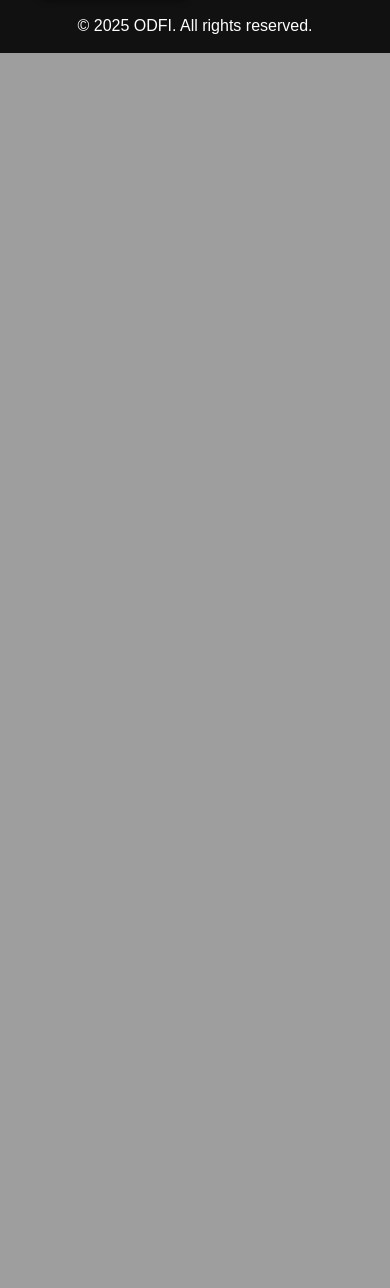
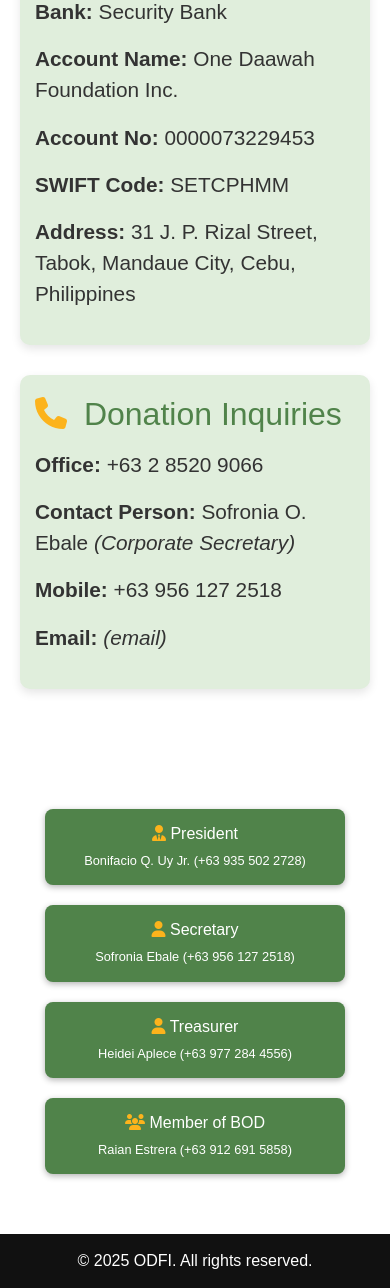
Before and after one commit to kishart/ODFI-django, a Django app: page /contact/ in a window 390 px wide; the page is wider, and only the part inside the window is pictured. Shown: the part 845-2133 px from the top of that part. Before the commit the page ends 898 px from the top of that part, so only its background shows below. Run offline with Django 5.2, Linux system fonts and the light colour scheme.

Commit message:
update contact page

```diff
--- a/templates/authentication/user/contact.html
+++ b/templates/authentication/user/contact.html
@@ -18,53 +18,151 @@
       padding: 0;
       background: #f4f4f9;
     }
-
 .contact-container {
   display: flex;
-      flex-wrap: nowrap;
-      height: 100vh;
+  height: 50vh; /* 👈 30% of viewport height */
 }
 
-   .info-section {
-      background: #E0EEDC;
-      padding: 40px;
-      flex: 0 0 40%; /* 👈 Fixed width to 40% */
+.info-section-grid {
+  display: flex;
+  flex-wrap: wrap; /* allows boxes to wrap to next line */
+  gap: 20px; /* space between boxes */
+  padding-top: 120px;
+  justify-content: center; /* centers boxes horizontally */
+}
+
+.info-section-grid .info-box {
+  background: #50834a;
+  padding: 20px;
+  border-radius: 8px;
+  box-shadow: 0 2px 6px rgba(0,0,0,0.3);
+  color: #fff;
+
+  height: 150px;
+  min-width: 200px;   /* ensures box never gets too small */
+  max-width: 300px;   /* prevents it from stretching too much */
+  flex: 1 1 200px;    /* flex-grow, flex-shrink, flex-basis for responsiveness */
+
   display: flex;
   flex-direction: column;
   justify-content: center;
+  align-items: center;
+  text-align: center; /* center text and icon */
 }
 
-    .info-box {
-      background: #50834a;
-      padding: 20px;
-      border-radius: 8px;
-      margin-bottom: 20px;
-      box-shadow: 0 2px 6px rgba(0,0,0,0.3);
+.info-section-grid .info-box h3 {
+  font-size: clamp(1rem, 2vw, 1.5rem); /* responsive font size */
+  margin-bottom: 8px;
 }
 
-    .info-box h3 {
+.info-section-grid .info-box p {
+  font-size: clamp(0.8rem, 1.5vw, 1rem); /* responsive font size */
   margin: 0;
-      font-size: 18px;
-      margin-bottom: 8px;
-        color:#FCB31C;
 }
 
-    .info-box p {
-      margin: 0;
-      font-size: 15px;
-      color: #fff;
+/* Responsive: adjust padding and height on very small screens */
+@media (max-width: 480px) {
+  .info-section-grid .info-box {
+    height: auto;
+    padding: 15px;
+  }
 }
 
+
+
+
  .map-section {
-      flex: 1;
-      min-width: 300px;
+  width: 100%;
+  height: 100%;
+  margin-top: 75px;
 }
 
-    iframe {
+.map-section iframe {
   width: 100%;
   height: 100%;
   border: 0;
 }
+
+.donation-section {
+  background: #ffffff;
+  padding: 60px 20px;
+  margin-top: 50px;
+}
+
+.donation-container {
+  max-width: 1100px;
+  margin: auto;
+}
+
+.donation-title {
+  text-align: center;
+  margin-bottom: 20px;
+}
+
+.donation-title h2 {
+  color: #50834a;
+  font-weight: bold;
+}
+
+.donation-title p {
+  color: #555;
+  max-width: 700px;
+ margin: auto;
+ padding: auto;
+
+}
+
+
+.donation-card h4 {
+  color: #50834a;
+  margin-bottom: 15px;
+    font-size: 2rem;
+}
+
+.donation-card p,
+.donation-card li {
+  color: #333;
+  font-size: 1.3rem;
+}
+
+.donation-card i {
+  color: #FCB31C;
+  margin-right: 8px;
+}
+
+.donation-grid {
+  display: grid;
+  grid-template-columns: repeat(auto-fit, minmax(280px, 1fr));
+  gap: 30px;
+  justify-content: center; /* centers wider cards */
+}
+.donation-card {
+  background: #E0EEDC;
+  border-radius: 10px;
+  padding: 30px 25px;
+  box-shadow: 0 4px 10px rgba(0,0,0,0.1);
+  display: flex;
+  flex-direction: column;
+  justify-content: flex-start; /* aligns content at top */
+  min-height: 300px; /* ensures cards are tall enough */
+
+}
+
+/* Smaller font size and spacing for mobile */
+@media (max-width: 768px) {
+  .donation-card {
+    min-height: auto; /* auto height on small screens */
+    padding: 20px 15px;
+  }
+  .donation-title h2 {
+    font-size: 2rem;
+  }
+  .donation-title p {
+    font-size: 1.2rem;
+  }
+}
+
+
 
     footer {
       background: #111;
@@ -72,6 +170,13 @@
       text-align: center;
       padding: 15px;
     }
+
+    @media (max-width: 768px) {
+  .contact-container {
+    height: 40vh;
+  }
+}
+
   </style>
 </head>
 
@@ -81,33 +186,7 @@
      {% endblock content %}
   <!-- Contact Section -->
   <div  class="contact-container">
-    <!-- Info Section -->
-    <div style="padding-top: 120px;" class="info-section">
-      <div  class="info-box">
-        <h3><i style="color: #FCB31C;" class="fa-solid fa-user-tie"></i> President</h3>
-        <p>Bonifacio Q. Uy Jr. (+63 935 502 2728)</p>
-      </div>
 
-      <div class="info-box">
-        <h3><i style="color: #FCB31C;"  class="fa-solid fa-user"></i> Secretary</h3>
-        <p>Sofronia Ebale (+63 956 127 2518)</p>
-      </div>
-
-      <div class="info-box">
-        <h3><i style="color: #FCB31C;"  class="fa-solid fa-user"></i> Treasurer</h3>
-        <p>Heidei Aplece (+63 977 284 4556)</p>
-      </div>
-
-      <div class="info-box">
-        <h3><i style="color: #FCB31C;"  class="fa-solid fa-users"></i> Member of BOD</h3>
-        <p>Raian Estrera (+63 912 691 5858)</p>
-      </div>
-
-      <div class="info-box">
-        <h3><i style="color: #FCB31C;"  class="fa-solid fa-location-dot"></i> Headquarters</h3>
-        <p><a href="https://maps.app.goo.gl/Riiz6ze62iRCUJx59" target="_blank" style="color:#fff;">View on Google Maps</a></p>
-      </div>
-    </div>
 
     <!-- Map Section -->
     <div class="map-section">
@@ -115,6 +194,78 @@
       allowfullscreen="" loading="lazy"></iframe>
     </div>
   </div>
+<section class="donation-section">
+  <div class="donation-container">
+
+    <div class="donation-title">
+      <p style="text-align: center; color: #16610E; font-weight: bold; font-size: 2.5rem; ">Want to Support ODFI?</p>
+      <p style="text-align: center; font-size: 1.5rem;">
+        Your donation/infaq or zakat, irrespective of the amount goes a long way
+        in supporting our programs. All donations directly goes into the programs.
+      </p>
+    </div>
+
+
+    <div class="donation-grid">
+
+      <!-- Banking Details -->
+      <div class="donation-card">
+        <h4><i class="fa-solid fa-building-columns"></i> Banking Details</h4>
+        <p><strong>Bank:</strong> Security Bank</p>
+        <p><strong>Account Name:</strong> One Daawah Foundation Inc.</p>
+        <p><strong>Account No:</strong> 0000073229453</p>
+        <p><strong>SWIFT Code:</strong> SETCPHMM</p>
+        <p>
+          <strong>Address:</strong>
+          31 J. P. Rizal Street, Tabok,
+          Mandaue City, Cebu, Philippines
+        </p>
+      </div>
+
+      <!-- Contact & Verification -->
+      <div class="donation-card">
+        <h4><i class="fa-solid fa-phone"></i> Donation Inquiries</h4>
+        <p><strong>Office:</strong> +63 2 8520 9066</p>
+        <p><strong>Contact Person:</strong>
+          Sofronia O. Ebale
+          <em>(Corporate Secretary)</em>
+        </p>
+        <p><strong>Mobile:</strong> +63 956 127 2518</p>
+        <p><strong>Email:</strong> <em>(email)</em></p>
+      </div>
+
+    </div>
+
+  </div>
+<div class="info-section-grid">
+  <div class="info-box">
+    <h3><i class="fa-solid fa-user-tie" style="color: #FCB31C;"></i> President</h3>
+    <p>Bonifacio Q. Uy Jr. (+63 935 502 2728)</p>
+  </div>
+
+  <div class="info-box">
+    <h3><i class="fa-solid fa-user" style="color: #FCB31C;"></i> Secretary</h3>
+    <p>Sofronia Ebale (+63 956 127 2518)</p>
+  </div>
+
+  <div class="info-box">
+    <h3><i class="fa-solid fa-user" style="color: #FCB31C;"></i> Treasurer</h3>
+    <p>Heidei Aplece (+63 977 284 4556)</p>
+  </div>
+
+  <div class="info-box">
+    <h3><i class="fa-solid fa-users" style="color: #FCB31C;"></i> Member of BOD</h3>
+    <p>Raian Estrera (+63 912 691 5858)</p>
+  </div>
+</div>
+
+
+</div>
+
+
+</section>
+
+
 
   <!-- Footer -->
   <footer>
```
Lines whose indentation alone changed are shown as unchanged.
